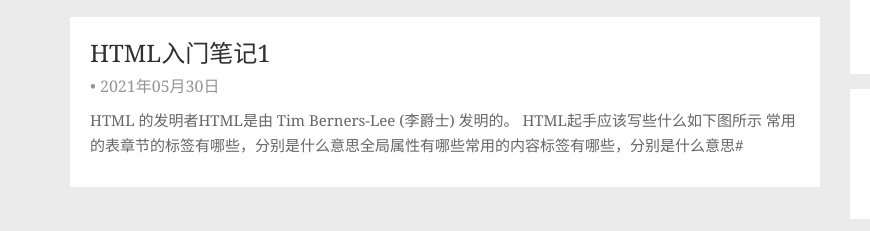
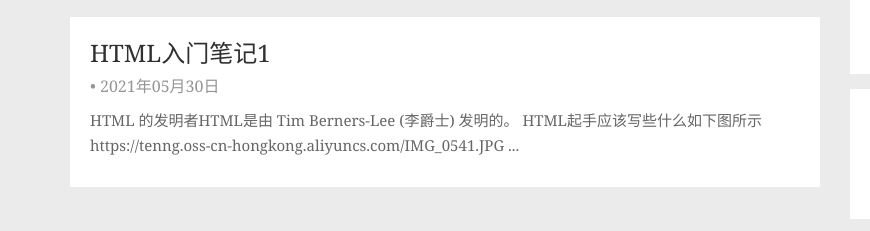
Before and after one commit to gcrmer/gcrmer.github.io, a plain HTML site: page categories/HTML/index.html in a window 1280 px wide. Shown: the part 311-542 px from the top of the page, 0-870 px from the left. Drawn offline with Linux system fonts and the light colour scheme; a script that the page names is missing.

Commit message:
Site updated: 2021-05-30 22:40:31

```diff
--- a/categories/HTML/index.html
+++ b/categories/HTML/index.html
@@ -189,9 +189,8 @@
 
             HTML 的发明者HTML是由 Tim Berners-Lee (李爵士) 发明的。
 HTML起手应该写些什么如下图所示
-
-
-常用的表章节的标签有哪些，分别是什么意思全局属性有哪些常用的内容标签有哪些，分别是什么意思#
+https://tenng.oss-cn-hongkong.aliyuncs.com/IMG_0541.JPG
+...
 
         </p>
     </div>
```
Also changed, not shown: 2021/05/30/HTML入门学习1/index.html (+2 -3 lines), index.html (+2 -3 lines).
